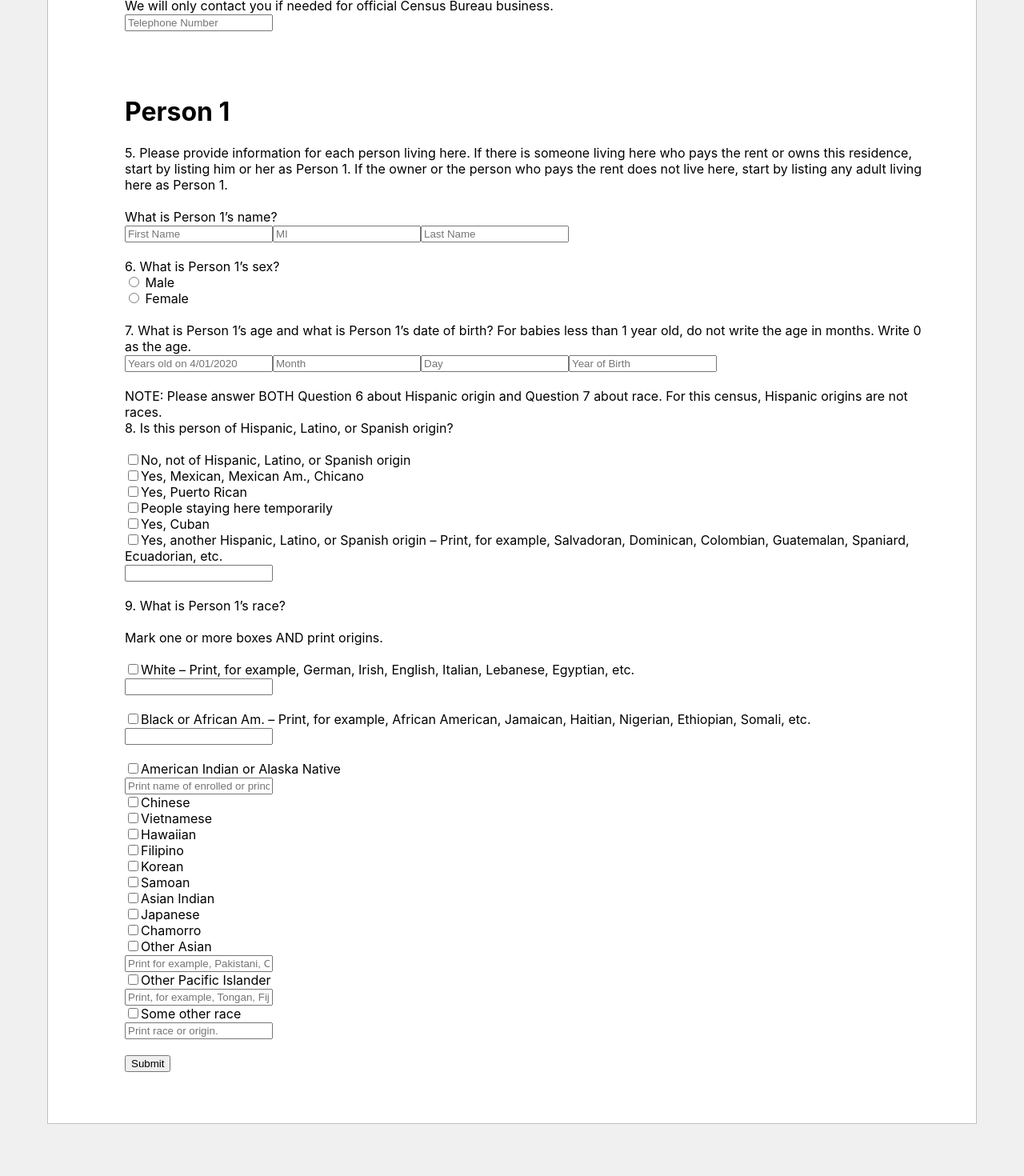
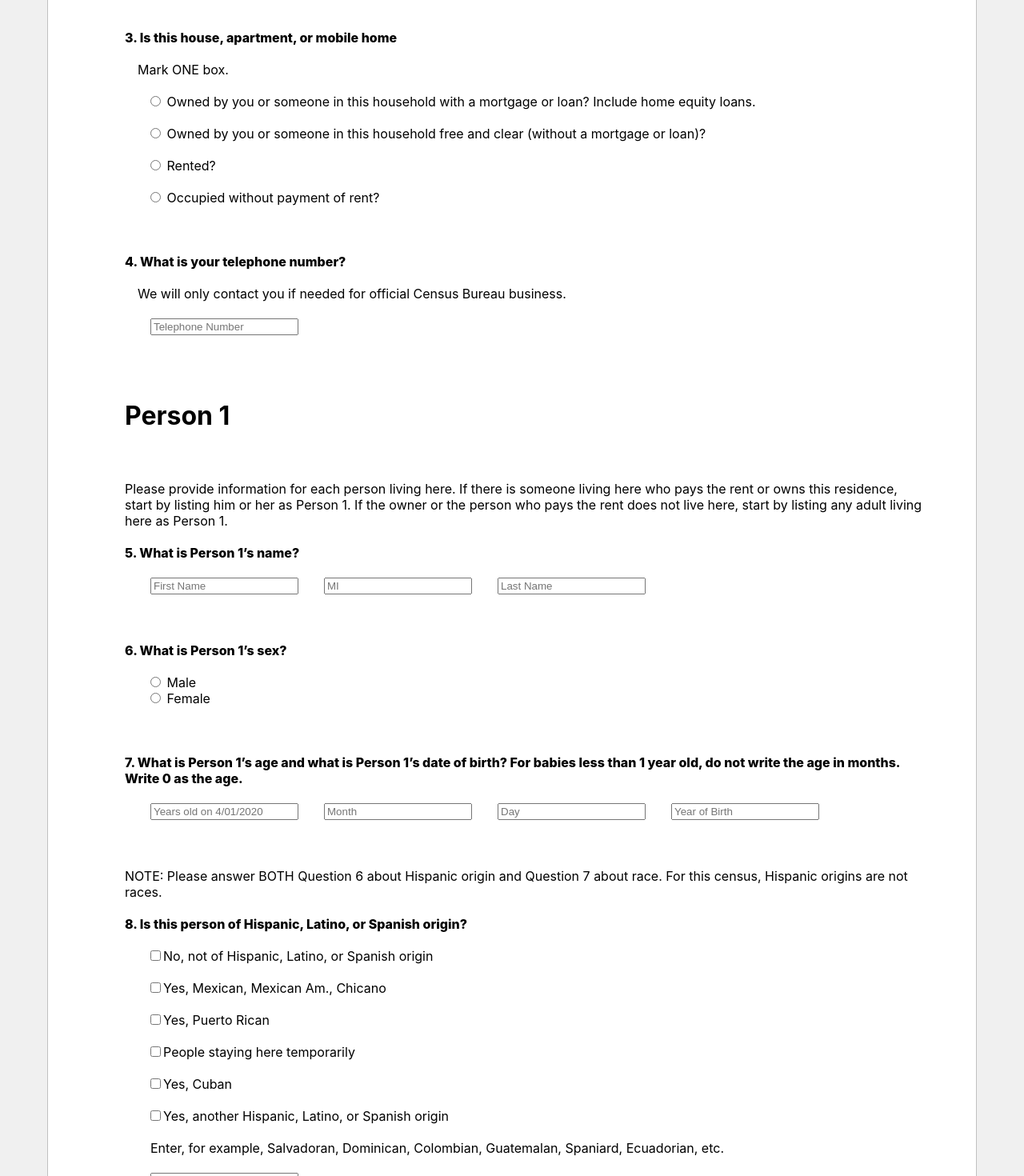
Before and after one commit to SJellen/Census2020, a React (Create React App) app: page / in a window 1280 px wide. Shown: the part 1300-2770 px from the top of the page at 80% size. Built offline with nearby package versions, Linux system fonts and the light colour scheme.

Commit message:
starting person2

```diff
--- a/src/App.js
+++ b/src/App.js
@@ -52,6 +52,12 @@ class App extends Component {
         question9d6: '',
 
 
+        question1_2FN: '',
+        question1_2MI: '',
+        question1_2LN: ''
+
+
+
 
 
 
@@ -66,6 +72,7 @@ class App extends Component {
   }
 
   handleSubmit(event) {
+
     event.preventDefault()
   }
 
@@ -107,8 +114,10 @@ class App extends Component {
 
 
       <form>
-        <label> 1. How many people were living or staying in this house, apartment, or mobile home on April 1, 2020?</label>
+        <label className="question"> 1. How many people were living or staying in this house, apartment, or mobile home on April 1, 2020?</label>
         <br/>
+        <br/>
+
 
 
 
@@ -123,9 +132,13 @@ class App extends Component {
          <br/>
         <br/>
 
-      <label>2. Were there any additional people staying here on April 1, 2020 that you did not include in Question 1? </label>
         <br/>
-      <label>Mark all that apply.</label>
+        <br/>
+
+      <label className="question">2. Were there any additional people staying here on April 1, 2020 that you did not include in Question 1? </label>
+      <br/>
+      <br/>
+      <label className="marking">Mark all that apply.</label>
       <br/>
       <br/>
                     <input
@@ -135,12 +148,14 @@ class App extends Component {
                           onChange={this.handleChange}
                             />Children, related or unrelated, such as newborn babies, grandchildren, or foster children
                          <br/>
+                        <br/>
                     <input
                           type="checkbox"
                           name="question2b"
                           checked={this.state.question2b}
                           onChange={this.handleChange}
                       />Relatives, such as adult children, cousins, or in-laws
+                       <br/>
                       <br/>
                     <input
                           type="checkbox"
@@ -149,12 +164,14 @@ class App extends Component {
                           onChange={this.handleChange}
                       />Nonrelatives, such as roommates or live-in babysitters
                        <br/>
+                       <br/>
                     <input
                           type="checkbox"
                           name="question2d"
                           checked={this.state.question2d}
                           onChange={this.handleChange}
                       />People staying here temporarily
+                       <br/>
                         <br/>
                     <input
                           type="checkbox"
@@ -164,11 +181,14 @@ class App extends Component {
                       />No additional people
                       <br/>
                       <br/>
+                      <br/>
+                      <br/>
 
-
-                      <label>3. Is this house, apartment, or mobile home</label>
+                      <label className="question">3. Is this house, apartment, or mobile home</label>
                       <br/>
-                    <label>Mark ONE box.</label>
+                      <br/>
+                    <label className="marking">Mark ONE box.</label>
+                    <br/>
                     <br/>
 
 
@@ -183,6 +203,7 @@ class App extends Component {
                     or loan? Include home equity loans.
                 </label>
                 <br/>
+                <br/>
                 <label>
                 <input
                         type="radio"
@@ -193,6 +214,7 @@ class App extends Component {
                     /> Owned by you or someone in this household free and clear (without a mortgage or loan)?
                 </label>
                 <br/>
+                <br/>
                 <label>
                 <input
                         type="radio"
@@ -202,6 +224,7 @@ class App extends Component {
                         onChange={this.handleChange}
                     />  Rented?
                 </label>
+                <br/>
                 <br/>
                 <label>
                 <input
@@ -214,13 +237,16 @@ class App extends Component {
                 </label>
                 <br/>
                 <br/>
+                <br/>
+                <br/>
 
 
 
-
-          <label>4. What is your telephone number?</label>
+          <label className="question">4. What is your telephone number?</label>
           <br/>
-          <label>We will only contact you if needed for official Census Bureau business.</label>
+        <br/>
+          <label className="marking">We will only contact you if needed for official Census Bureau business.</label>
+          <br/>
         <br/>
           <input
           type="text"
@@ -236,12 +262,16 @@ class App extends Component {
          <br/>
          <h1>Person 1</h1>
 
-        <label>5. Please provide information for each person living here.
+         <br/>
+        <br/>
+
+        <label>Please provide information for each person living here.
           If there is someone living here who pays the rent or owns this residence, start by listing him or her as Person 1.
           If the owner or the person who pays the rent does not live here, start by listing any adult living here as Person 1.</label>
           <br/>
           <br/>
-          <label>What is Person 1’s name?</label>
+          <label className="question">5. What is Person 1’s name?</label>
+          <br/>
         <br/>
           <input
           type="text"
@@ -267,13 +297,15 @@ class App extends Component {
           onChange={this.handleChange}
 
         />
-
+       <br/>
+        <br/>
 
 
 <label>
   <br/>
   <br/>
-        <label>6. What is Person 1’s sex?</label>
+        <label className="question">6. What is Person 1’s sex?</label>
+        <br/>
         <br/>
 
 
@@ -298,10 +330,12 @@ class App extends Component {
 
                 <br/>
                 <br/>
+                <br/>
+                <br/>
 
+                <label className="question">7. What is Person 1’s age and what is Person 1’s date of birth? For babies less than 1 year old, do not write the age in months. Write 0 as the age.</label>
 
-                <label>7. What is Person 1’s age and what is Person 1’s date of birth? For babies less than 1 year old, do not write the age in months. Write 0 as the age.</label>
-
+                <br/>
                  <br/>
           <input
           type="text"
@@ -338,11 +372,13 @@ class App extends Component {
 
         <br/>
         <br/>
-
+        <br/>
+        <br/>
 
         <label>NOTE: Please answer BOTH Question 6 about Hispanic origin and Question 7 about race. For this census, Hispanic origins are not races.</label>
         <br/>
-      <label>8. Is this person of Hispanic, Latino, or Spanish origin?</label>
+        <br/>
+      <label className="question">8. Is this person of Hispanic, Latino, or Spanish origin?</label>
       <br/>
       <br/>
                     <input
@@ -352,12 +388,14 @@ class App extends Component {
                           onChange={this.handleChange}
                             />No, not of Hispanic, Latino, or Spanish origin
                          <br/>
+                          <br/>
                     <input
                           type="checkbox"
                           name="question8b"
                           checked={this.state.question8b}
                           onChange={this.handleChange}
                       />Yes, Mexican, Mexican Am., Chicano
+                       <br/>
                           <br/>
                     <input
                           type="checkbox"
@@ -366,12 +404,14 @@ class App extends Component {
                           onChange={this.handleChange}
                       />Yes, Puerto Rican
                        <br/>
+                          <br/>
                     <input
                           type="checkbox"
                           name="question8d"
                           checked={this.state.question8d}
                           onChange={this.handleChange}
                       />People staying here temporarily
+                       <br/>
                           <br/>
                     <input
                           type="checkbox"
@@ -380,12 +420,18 @@ class App extends Component {
                           onChange={this.handleChange}
                       />Yes, Cuban
                        <br/>
+                          <br/>
                       <input
                           type="checkbox"
                           name="question8e1"
                           checked={this.state.question8e1}
                           onChange={this.handleChange}
-                      />Yes, another Hispanic, Latino, or Spanish origin – Print, for example, Salvadoran, Dominican, Colombian, Guatemalan, Spaniard, Ecuadorian, etc.
+                      />Yes, another Hispanic, Latino, or Spanish origin
+                       <br/>
+                      <br/>
+                      <label className="input-head">Enter, for example, Salvadoran, Dominican, Colombian, Guatemalan, Spaniard, Ecuadorian, etc.</label>
+
+                       <br/>
                           <br/>
 
 
@@ -401,13 +447,14 @@ class App extends Component {
 
                   <br/>
                   <br/>
-
-
-                  <label>9. What is Person 1’s race?</label>
                   <br/>
                   <br/>
 
-                  <label>Mark one or more boxes AND print origins.</label>
+                  <label className="question">9. What is Person 1’s race?</label>
+                  <br/>
+                  <br/>
+
+                  <label className="marking">Mark one or more boxes AND print origins.</label>
                   <br/>
                   <br/>
                   <input
@@ -415,7 +462,13 @@ class App extends Component {
                           name="question9white"
                           checked={this.state.question9white}
                           onChange={this.handleChange}
-                      />White – Print, for example, German, Irish, English, Italian, Lebanese, Egyptian, etc.
+                      />White
+                       <br/>
+                      <br/>
+
+                      <label className="input-head">Enter, for example, German, Irish, English, Italian, Lebanese, Egyptian, etc..</label>
+
+                      <br/>
                       <br/>
                     <input
                     type="text"
@@ -432,7 +485,12 @@ class App extends Component {
                           name="question9black"
                           checked={this.state.question9black}
                           onChange={this.handleChange}
-                      />Black or African Am. – Print, for example, African American, Jamaican, Haitian, Nigerian, Ethiopian, Somali, etc.
+                      />Black or African Am.
+                       <br/>
+                        <br/>
+                        <label className="input-head">Enter, for example, African American, Jamaican, Haitian, Nigerian, Ethiopian, Somali, etc.</label>
+
+                      <br/>
                       <br/>
                     <input
                     type="text"
@@ -451,14 +509,20 @@ class App extends Component {
                           onChange={this.handleChange}
                       />American Indian or Alaska Native
                       <br/>
+                      <br/>
+                      <label className="input-head"> Enter name of enrolled or principal tribe(s), for example, Navajo Nation, Blackfeet Tribe, Mayan, Aztec,etc</label>
+
+                      <br/>
+                      <br/>
                     <input
                     type="text"
                     value={this.state.question9d3}
                     name="question9d3"
-                    placeholder="Print name of enrolled or principal tribe(s), for example, Navajo Nation, Blackfeet Tribe, Mayan, Aztec, Native Village of Barrow Inupiat Traditional Government, Nome Eskimo Community, etc. "
+                    placeholder=""
                     onChange={this.handleChange}
 
                   />
+                    <br/>
                     <br/>
 
                     <input
@@ -468,12 +532,14 @@ class App extends Component {
                           onChange={this.handleChange}
                       />Chinese
                        <br/>
+                        <br/>
                       <input
                           type="checkbox"
                           name="question9Vietnamese"
                           checked={this.state.question9Vietnamese}
                           onChange={this.handleChange}
                       />Vietnamese
+                       <br/>
                         <br/>
                       <input
                           type="checkbox"
@@ -482,12 +548,14 @@ class App extends Component {
                           onChange={this.handleChange}
                       />Hawaiian
                        <br/>
+                        <br/>
                       <input
                           type="checkbox"
                           name="question9Filipino"
                           checked={this.state.question9Filipino}
                           onChange={this.handleChange}
                       />Filipino
+                       <br/>
                         <br/>
                       <input
                           type="checkbox"
@@ -496,12 +564,14 @@ class App extends Component {
                           onChange={this.handleChange}
                       />Korean
                        <br/>
+                        <br/>
                       <input
                           type="checkbox"
                           name="question9Samoan"
                           checked={this.state.question9Samoan}
                           onChange={this.handleChange}
                       />Samoan
+                       <br/>
                         <br/>
                       <input
                           type="checkbox"
@@ -510,6 +580,7 @@ class App extends Component {
                           onChange={this.handleChange}
                       />Asian Indian
                        <br/>
+                        <br/>
                       <input
                           type="checkbox"
                           name="question9Japanese"
@@ -517,12 +588,14 @@ class App extends Component {
                           onChange={this.handleChange}
                       />Japanese
                        <br/>
+                      <br/>
                       <input
                           type="checkbox"
                           name="question9Chamorro"
                           checked={this.state.question9Chamorro}
                           onChange={this.handleChange}
                       />Chamorro
+                       <br/>
                       <br/>
 
                       <input
@@ -532,14 +605,20 @@ class App extends Component {
                           onChange={this.handleChange}
                       />Other Asian
                        <br/>
+                      <br/>
+                      <label className="input-head">Enter for example, Pakistani, Cambodian, Hmong, etc.</label>
+
+                      <br/>
+                      <br/>
                     <input
                     type="text"
                     value={this.state.question9d4}
                     name="question9d4"
-                    placeholder="Print for example, Pakistani, Cambodian, Hmong, etc."
+                    placeholder=""
                     onChange={this.handleChange}
 
                   />
+                   <br/>
                       <br/>
 
 
@@ -548,17 +627,25 @@ class App extends Component {
                           name="question9OtherPI"
                           checked={this.state.question9OtherPI}
                           onChange={this.handleChange}
-                      />Other Pacific Islander
+                      />
+
+                      Other Pacific Islander
                        <br/>
+                      <br/>
+                      <label className="input-head">Enter, for example, Tongan, Fijian, Marshallese, etc.</label>
 
+                      <br/>
+                      <br/>
                     <input
                     type="text"
                     value={this.state.question9d5}
                     name="question9d5"
-                    placeholder="Print, for example, Tongan, Fijian, Marshallese, etc."
+                    placeholder=""
                     onChange={this.handleChange}
 
                   />
+
+                   <br/>
                       <br/>
 
 
@@ -567,17 +654,61 @@ class App extends Component {
                           name="question9Other"
                           checked={this.state.question9Other}
                           onChange={this.handleChange}
-                      />Some other race
+                      />
+                      Some other race
                         <br/>
+                      <br/>
+                      <label className="input-head">Enter race or origin.</label>
+
+                      <br/>
+                      <br/>
+
                     <input
                     type="text"
                     value={this.state.question9d6}
                     name="question9d6"
-                    placeholder="Print race or origin."
+                    placeholder=""
                     onChange={this.handleChange}
 
                   />
 
+                 <br/>
+                 <br/>
+
+
+
+                 <h1>Person 2</h1>
+
+                <br/>
+                <br/>
+
+                <label className="question">1. What is Person 2’s name?</label>
+          <br/>
+        <br/>
+          <input
+          type="text"
+          value={this.state.question1_2FN}
+          name="question1_2FN"
+          placeholder="First Name"
+          onChange={this.handleChange}
+
+        />
+         <input
+          type="text"
+          value={this.state.question1_2MI}
+          name="question1_2MI"
+          placeholder="MI"
+          onChange={this.handleChange}
+
+        />
+         <input
+          type="text"
+          value={this.state.question1_2LN}
+          name="question1_2LN"
+          placeholder="Last Name"
+          onChange={this.handleChange}
+
+        />
        <br/>
         <br/>
 
--- a/src/index.css
+++ b/src/index.css
@@ -51,7 +51,34 @@ form {
 
 
 button {
-   display: flex;
-   justify-content: center;
-   align-items: center;
+  position: relative;
+  left: 44%;
+  background-color: #123FC2;
+  color: white;
+  border: none;
+  padding: .5rem 1.5rem;
+  border-radius: 10px;
 }
+
+button:hover {
+  cursor: pointer;
+  opacity: .7;
+  transition: .5s ease-in
+}
+
+input {
+  margin-left: 2rem;
+}
+
+.marking {
+  margin-left: 1rem;
+
+}
+
+.input-head {
+  margin-left: 2rem;
+}
+
+.question {
+  font-weight: 800;
+}
```
Lines whose indentation alone changed are shown as unchanged.
